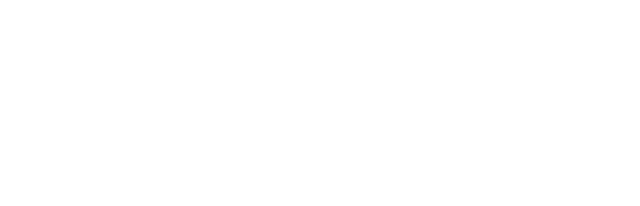
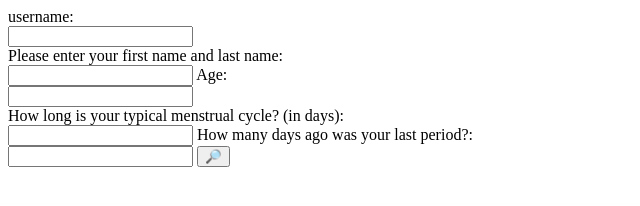
Before and after one commit to msothyn/HackWestern9, a website: page static/html/newUserDetails.html in a window 1280 px wide. Shown: the whole page, without its empty margins (0-640 px from the left). Drawn offline with Linux system fonts and the light colour scheme.

Commit message:
input fields for new users

```diff
--- a/static/html/newUserDetails.html
+++ b/static/html/newUserDetails.html
@@ -11,6 +11,20 @@
 
 <body>
 
+    <form>
+        <label for="fname">username:</label><br>
+        <input type="text" id="user" name="user"><br>
+        <label for="lname">Please enter your first name and last name:</label><br>
+        <input type="text" id="name" name="name">
+        <label for="userAge">Age:</label><br>
+        <input type="number" id="age" name="age"><br>
+        <label for="lname">How long is your typical menstrual cycle? (in days):</label><br>
+        <input type="number" id="cycle" name="cycle">
+        <label for="lname">How many days ago was your last period?:</label><br>
+        <input type="number" id="lastPeriod" name="lastPeriod">
+        <button id="enterInfo">🔎</button>
+      </form>
+
     <script src="../script.js"></script>
 </body>
 
```
